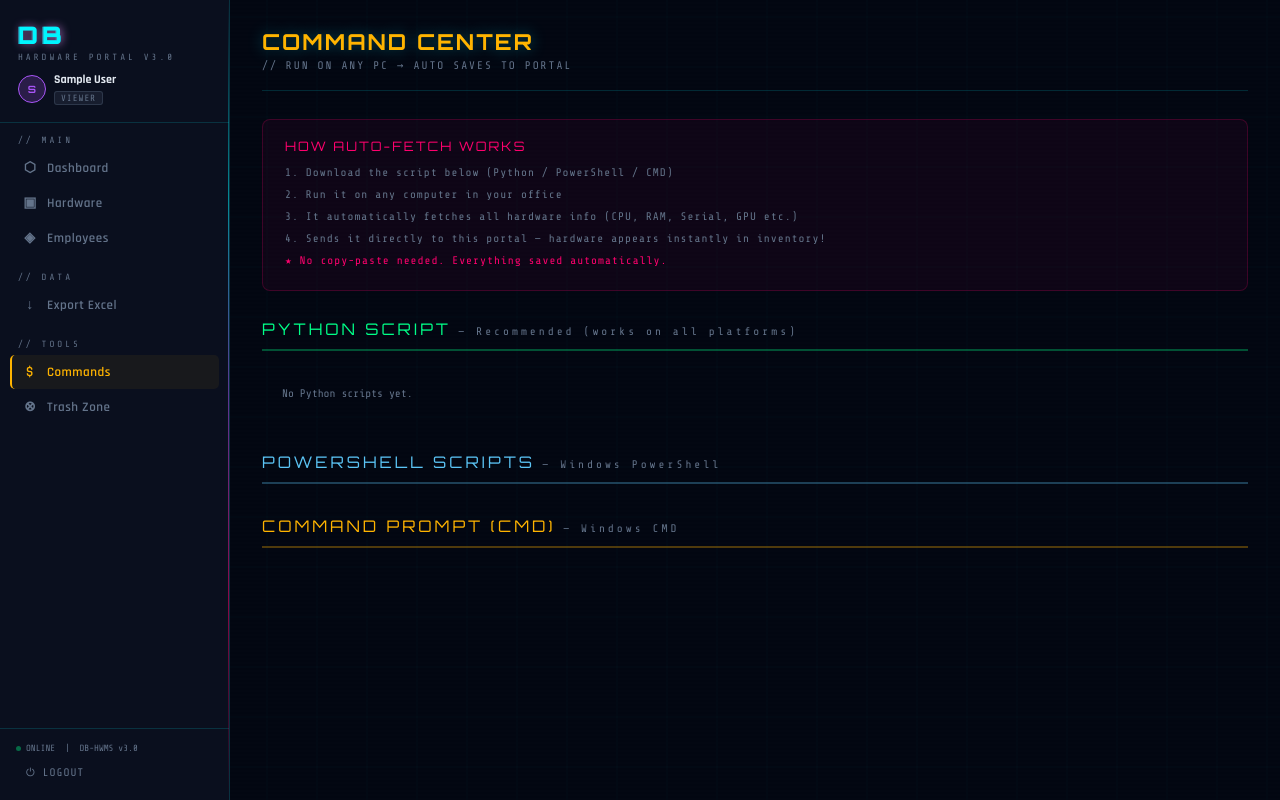
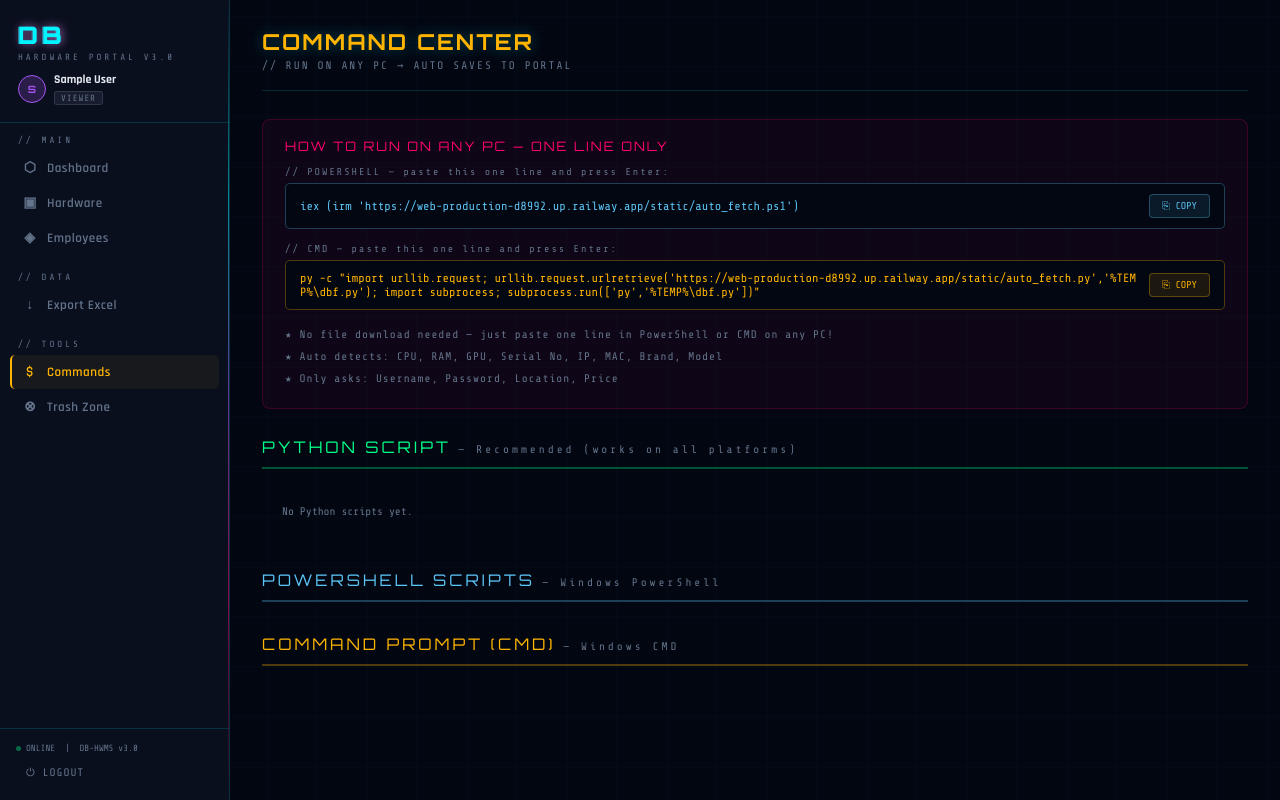
Before and after one commit to Swastik-code-blip/db-portal, a Django app: page /commands/ in a window 1280 px wide. Run offline with Django 4.2, Linux system fonts and the light colour scheme; the visitor is signed in with stand-in values (Sample User, id 1); data that the repository does not hold is empty.

Commit message:
One liner CMD and PowerShell commands

```diff
--- a/templates/hardware/commands.html
+++ b/templates/hardware/commands.html
@@ -43,13 +43,28 @@
 
 <!-- HOW IT WORKS BOX -->
 <div style="background:rgba(255,0,110,0.05);border:1px solid rgba(255,0,110,0.2);border-radius:8px;padding:18px 22px;margin-bottom:28px;">
-  <div style="font-family:'Orbitron',monospace;font-size:13px;color:var(--accent2);letter-spacing:2px;margin-bottom:8px;">HOW AUTO-FETCH WORKS</div>
-  <div style="font-family:'Share Tech Mono',monospace;font-size:11px;color:var(--muted);line-height:2;letter-spacing:1px;">
-    1. Download the script below (Python / PowerShell / CMD)<br>
-    2. Run it on any computer in your office<br>
-    3. It automatically fetches all hardware info (CPU, RAM, Serial, GPU etc.)<br>
-    4. Sends it directly to this portal — hardware appears instantly in inventory!<br>
-    <span style="color:var(--accent2);">★ No copy-paste needed. Everything saved automatically.</span>
+  <div style="font-family:'Orbitron',monospace;font-size:13px;color:var(--accent2);letter-spacing:2px;margin-bottom:12px;">HOW TO RUN ON ANY PC — ONE LINE ONLY</div>
+
+  <div style="margin-bottom:14px;">
+    <div style="font-family:'Share Tech Mono',monospace;font-size:10px;color:var(--muted);letter-spacing:2px;margin-bottom:6px;">// POWERSHELL — paste this one line and press Enter:</div>
+    <div style="background:var(--bg);border:1px solid rgba(91,196,245,0.3);border-radius:5px;padding:10px 14px;display:flex;align-items:center;justify-content:space-between;gap:10px;">
+      <code style="font-family:'Share Tech Mono',monospace;font-size:12px;color:#5bc4f5;" id="ps-oneliner">iex (irm 'https://web-production-d8992.up.railway.app/static/auto_fetch.ps1')</code>
+      <button onclick="navigator.clipboard.writeText(document.getElementById('ps-oneliner').textContent).then(()=>showToast('// COPIED!'))" style="background:rgba(91,196,245,0.1);border:1px solid rgba(91,196,245,0.3);color:#5bc4f5;border-radius:4px;padding:5px 12px;font-family:'Share Tech Mono',monospace;font-size:10px;cursor:pointer;white-space:nowrap;">⎘ COPY</button>
+    </div>
+  </div>
+
+  <div style="margin-bottom:14px;">
+    <div style="font-family:'Share Tech Mono',monospace;font-size:10px;color:var(--muted);letter-spacing:2px;margin-bottom:6px;">// CMD — paste this one line and press Enter:</div>
+    <div style="background:var(--bg);border:1px solid rgba(255,180,0,0.3);border-radius:5px;padding:10px 14px;display:flex;align-items:center;justify-content:space-between;gap:10px;">
+      <code style="font-family:'Share Tech Mono',monospace;font-size:12px;color:var(--amber);word-break:break-all;" id="cmd-oneliner">py -c "import urllib.request; urllib.request.urlretrieve('https://web-production-d8992.up.railway.app/static/auto_fetch.py','%TEMP%\dbf.py'); import subprocess; subprocess.run(['py','%TEMP%\dbf.py'])"</code>
+      <button onclick="navigator.clipboard.writeText(document.getElementById('cmd-oneliner').textContent).then(()=>showToast('// COPIED!'))" style="background:rgba(255,180,0,0.1);border:1px solid rgba(255,180,0,0.3);color:var(--amber);border-radius:4px;padding:5px 12px;font-family:'Share Tech Mono',monospace;font-size:10px;cursor:pointer;white-space:nowrap;">⎘ COPY</button>
+    </div>
+  </div>
+
+  <div style="font-family:'Share Tech Mono',monospace;font-size:11px;color:var(--muted);line-height:2;letter-spacing:1px;margin-top:8px;">
+    ★ No file download needed — just paste one line in PowerShell or CMD on any PC!<br>
+    ★ Auto detects: CPU, RAM, GPU, Serial No, IP, MAC, Brand, Model<br>
+    ★ Only asks: Username, Password, Location, Price
   </div>
 </div>
 
```
Also changed, not shown: 1 other file.
